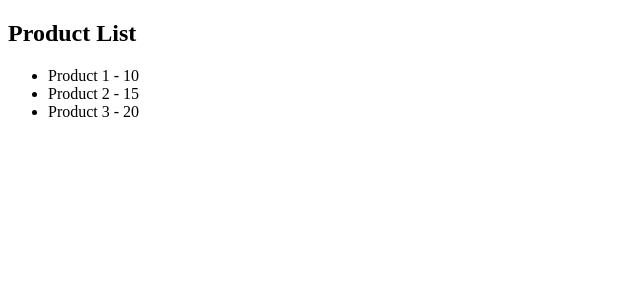
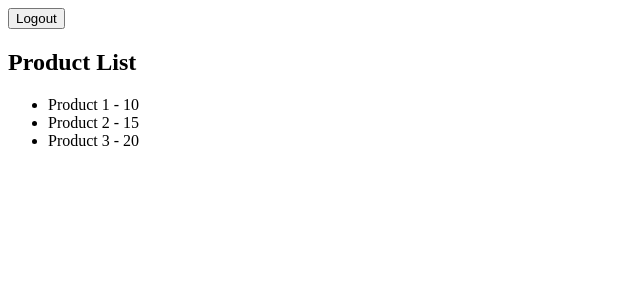
Before and after one commit to Espadv69/Course-2025, a React (Vite) app in the folder HandleProducts/: page /login in a window 1280 px wide. Both pictures are taken after a click on the button "Login". Shown: the top 300 px of the page, without its empty margins (0-640 px from the left). Built offline with nearby package versions, Linux system fonts and the light colour scheme.

Commit message:
Add dinamic NavBar structure to navigate each page

```diff
--- a/HandleProducts/src/components/NavBar.jsx
+++ b/HandleProducts/src/components/NavBar.jsx
@@ -15,6 +15,20 @@ const NavBar = () => {
       show: user?.role === 'admin' && location.pathname !== '/add-product',
     },
   ]
+
+  return (
+    <nav>
+      {routes.map(
+        (route) =>
+          route.show && (
+            <Link key={route.path} to={route.path}>
+              {route.label}
+            </Link>
+          )
+      )}
+      {user && <button onClick={logout}>Logout</button>}
+    </nav>
+  )
 }
 
 export default NavBar
```
